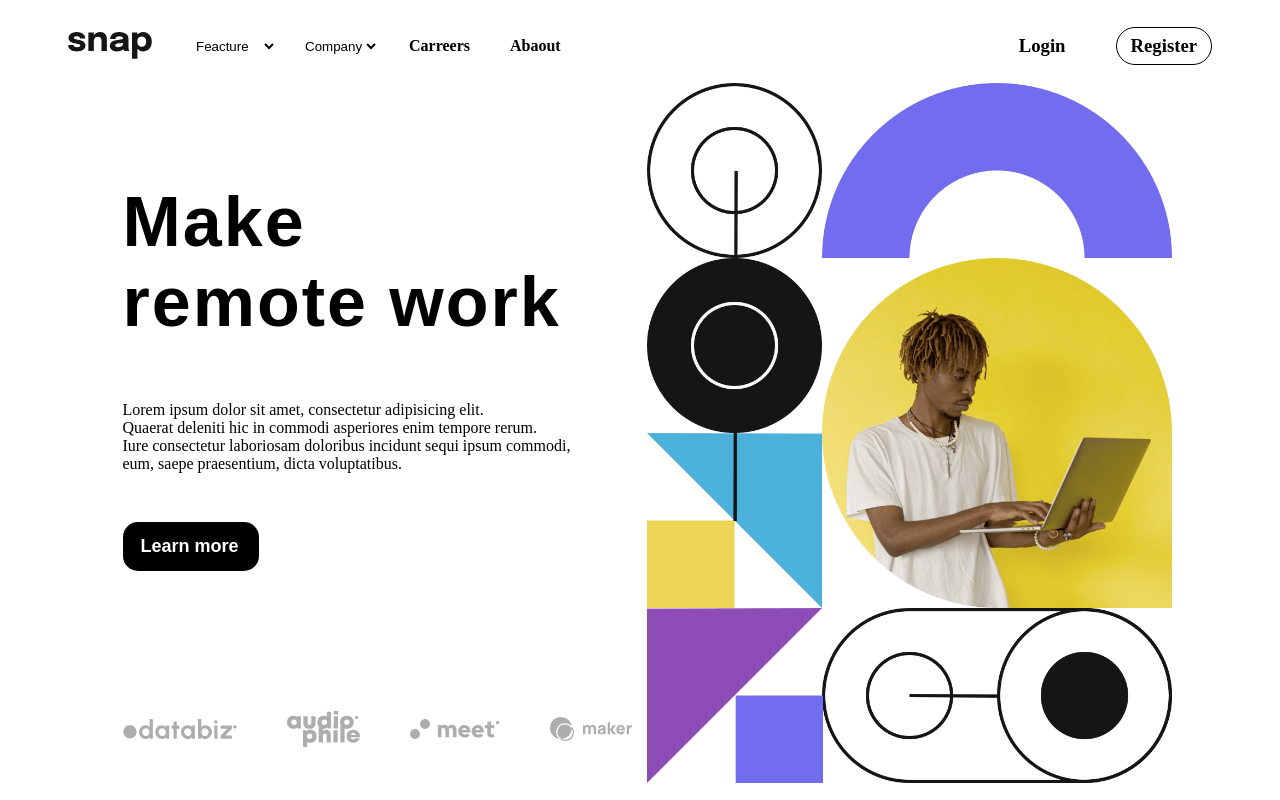
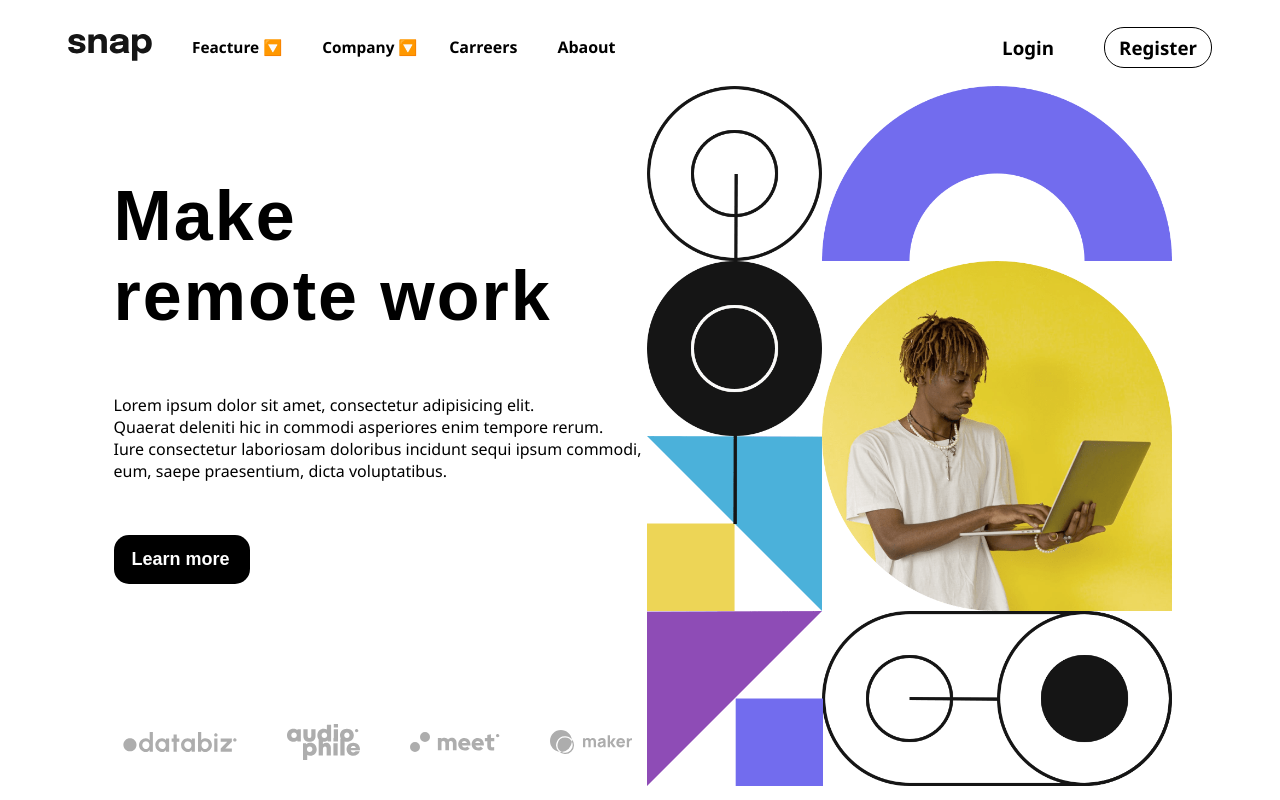
Before and after one commit to DainerVargas/Pagina-Resposive, a plain HTML site: page index.html in a window 1280 px wide. Drawn offline with Linux system fonts and the light colour scheme.

Commit message:
Pequeños arreglos del select

```diff
--- a/index.html
+++ b/index.html
@@ -38,17 +38,17 @@
           <label for="check" class="ocultar">&#215</label>
           <div class="select">
             <select name="" id="selector-one">
-              <option value="" selected hidden>Feacture</option>
-              <option value=""><img src="images/icon-todo.svg" alt="">Todo List</option>
-              <option value=""><img src="images/icon-calendar.svg" alt="">Calendar</option>
-              <option value=""><img src="images/icon-reminders.svg" alt="">Reminders</option>
-              <option value=""><img src="images/icon-planning.svg" alt="">Plannig</option>
+              <option value="" selected hidden>Feacture 🔽</option>
+              <option value=""><img src="images/icon-todo.svg" alt="">Todo List 🔽</option>
+              <option value=""><img src="images/icon-calendar.svg" alt="">Calendar 🔽</option>
+              <option value=""><img src="images/icon-reminders.svg" alt="">Reminders 🔽</option>
+              <option value=""><img src="images/icon-planning.svg" alt="">Plannig 🔽</option>
             </select>
             <select name="" id="selector-two">
-              <option value="" selected hidden>Company</option>
-              <option value="">History</option>
-              <option value="">Our team</option>
-              <option value="">Blog</option>
+              <option value="" selected hidden>Company 🔽</option>
+              <option value="">History 🔽</option>
+              <option value="">Our team 🔽</option>
+              <option value="">Blog 🔽</option>
             </select>
           </div>
           <div class="h4">
--- a/styles.css
+++ b/styles.css
@@ -1,3 +1,7 @@
+*{
+    font-family: 'Segoe UI', Tahoma, Geneva, Verdana, sans-serif;
+}
+
 header,.nav,.create,.h4{
     display: flex;
     justify-content: center;
@@ -21,8 +25,12 @@ header,.container_menu{
 }
 #selector-one, #selector-two{
     border: none;
+    outline: none;
+    appearance: none;
     cursor: pointer;
     background-color: transparent;
+    font-size: 1.2vw;
+    font-weight: bold;
 }
 #selector-one{
     margin-right: 20px;
@@ -70,9 +78,6 @@ header,.container_menu{
 }
 .img-two{
     display: none;
-}
-.title{
-
 }
 .title h1{
     font-weight:bold;
@@ -165,6 +170,9 @@ header,.container_menu{
         justify-content: center;
         flex-direction: column;
     }
+    .h4 h4{
+        margin-right: 6vw;
+    }
 
     .ocultar{
         position: absolute;
@@ -175,6 +183,7 @@ header,.container_menu{
         display: flex;
         justify-content: center;
         flex-direction: column;
+        gap: 7vw;
     }
     .h3-two{
         padding: 80px 20px;
@@ -226,4 +235,7 @@ header,.container_menu{
     .iconos{
         margin-top: 40px;
     }
+    #selector-one, #selector-two{
+        font-size: 4vw;
+    }
 }
```
